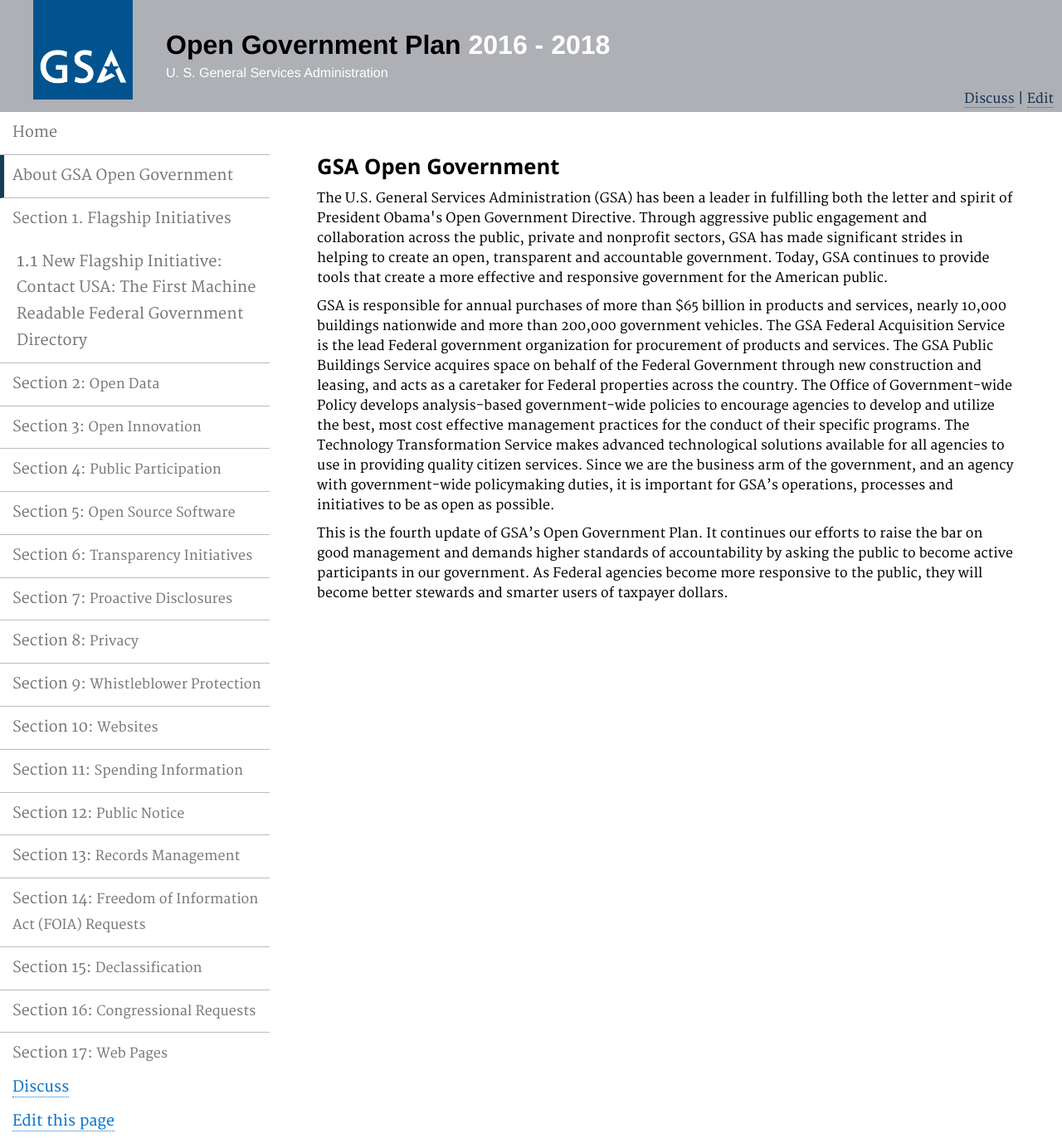
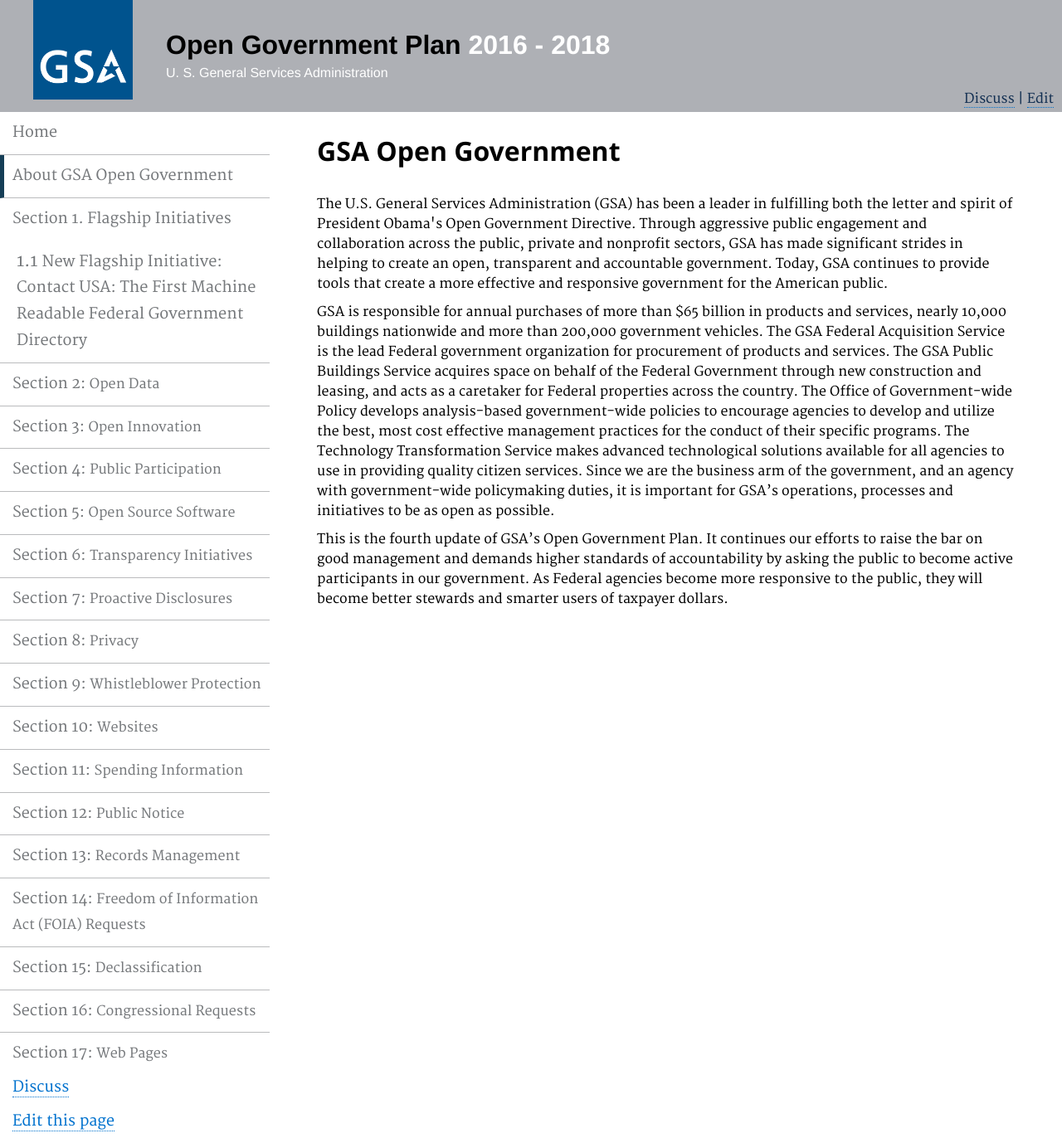
Before and after one commit to GSA/opengovplan, a Jekyll site: the page built from pages/summary.md, in a window 1280 px wide. Shown: the whole page at 83% size. Built offline with Jekyll 4.4.1, drawn with Linux system fonts in a browser that asks for light colours.

```diff
--- a/pages/summary.md
+++ b/pages/summary.md
@@ -5,7 +5,7 @@ permalink: /summary/
 description: ""
 ---
 
-### GSA Open Government
+# GSA Open Government
 
 <p>The U.S. General Services Administration (GSA) has been a leader in fulfilling both the letter and spirit of President Obama's Open Government Directive. Through aggressive public engagement and collaboration across the public, private and nonprofit sectors, GSA has made significant strides in helping to create an open, transparent and accountable government. Today, GSA continues to provide tools that create a more effective and responsive government for the American public.</p>
 
```
